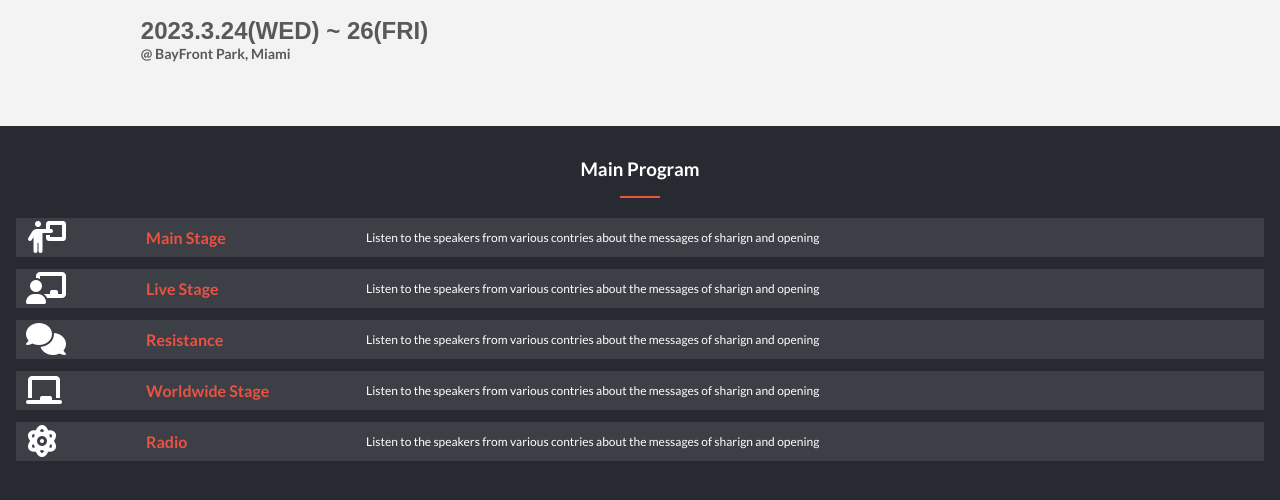
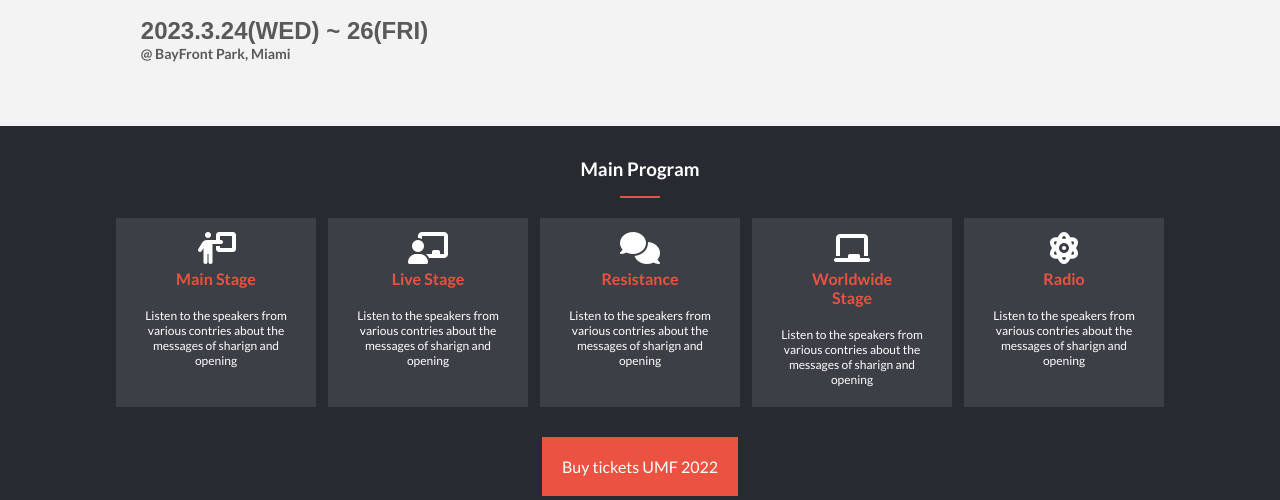
Before and after one commit to diegoyon/festival, a website: page index.html in a window 1280 px wide. Shown: the part 429-929 px from the top of the page. Drawn offline with Linux system fonts and the light colour scheme; a web font is replaced by a local one.

Commit message:
Add responsive to program section

```diff
--- a/index.html
+++ b/index.html
@@ -71,8 +71,9 @@
         <p>Radio</p>
         <p>Listen to the speakers from various contries about the messages of sharign and opening</p>
       </div>
-      <button>Buy tickets UMF 2022</button>
+
     </div>
+    <button>Buy tickets UMF 2022</button>
   </section>
   <section class="djs">
     <h3>Featured DJ's</h3>
--- a/styles.css
+++ b/styles.css
@@ -135,10 +135,17 @@ h3{
   margin-bottom: 20px;
 }
 
+.program{
+  display: flex;
+  flex-direction: column;
+  align-items: center;
+}
+
 .program-container{
   display: flex;
   flex-direction: column;
   gap: 12px;
+  max-width: 550px;
 }
 
 .program-item{
@@ -151,13 +158,14 @@ h3{
 }
 
 .program-item i{
-  width: 100px;
+  width: 50px;
 }
 
 .program-item p:first-of-type{
   color: var(--fire-orange);
   font-weight: 700;
-  width: 200px;
+  width: 80px;
+  flex-shrink: 0;
 }
 
 .program-item p:last-of-type{
@@ -169,11 +177,12 @@ button{
   background-color: var(--fire-orange);
   border: none;
   color: white;
-  margin: 30px;
   font-family: var(--lato);
   font-weight: 400;
   font-size: 16px;
   cursor: pointer;
+  width: fit-content;
+  margin: 30px;
 }
 
 button:hover, button:active{
@@ -324,7 +333,7 @@ footer p{
 
 /* MEDIA QUERY */
 @media only screen and (min-width: 768px) {
-
+  /* NAVBAR */
   .mobile{
     display: none;
   }
@@ -335,7 +344,6 @@ footer p{
     align-items: center;
     padding: 1rem 2rem;
     font-weight: 500;
-    /* max-width: 80%; */
     margin: 0 10%;
   }
 
@@ -362,6 +370,7 @@ footer p{
     flex-shrink: 0;
   }
 
+  /* HEADLINE */
   .headline-container{
     display: flex;
     flex-direction: column;
@@ -381,4 +390,21 @@ footer p{
   .headline-container p{
     max-width: 600px;
   }
+
+  /* PROGRAM */
+  .program-container{
+    flex-direction: row;
+    flex-wrap: wrap;
+    max-width: 1200px;
+  }
+
+  .program-item{
+    flex-direction: column;
+    max-width: 200px;
+    text-align: center;
+    padding:30px 20px 20px 20px;
+  }
+  /* .program-item i{
+    height: 50px;
+  } */
 }
```
